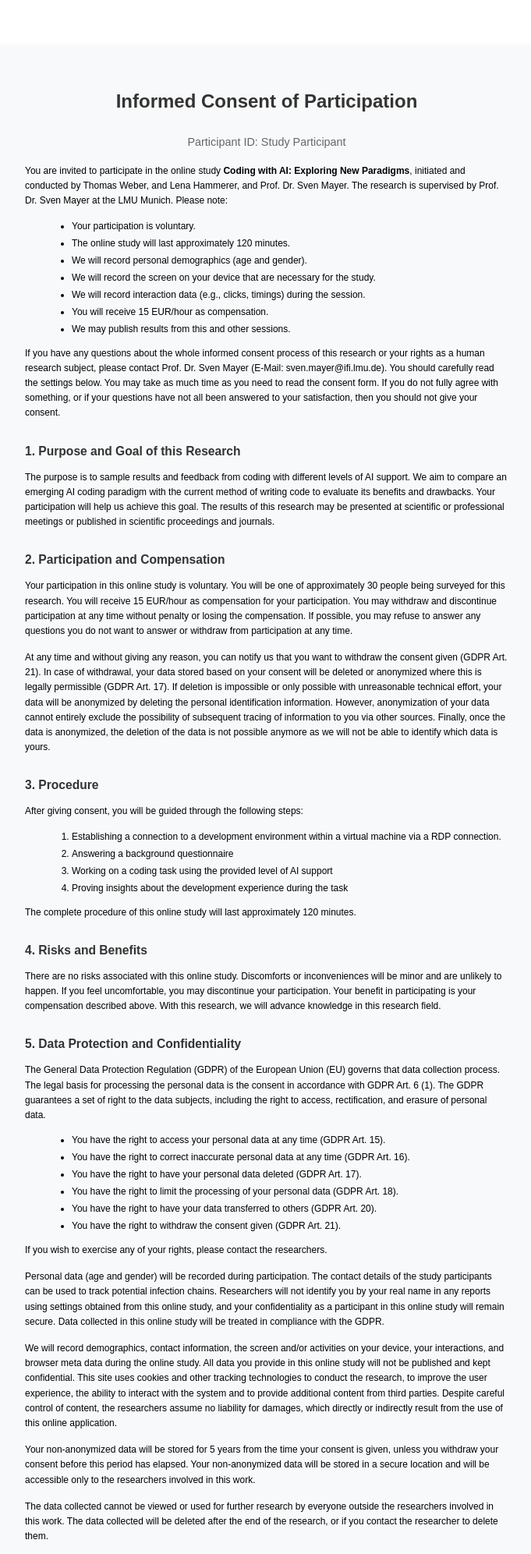
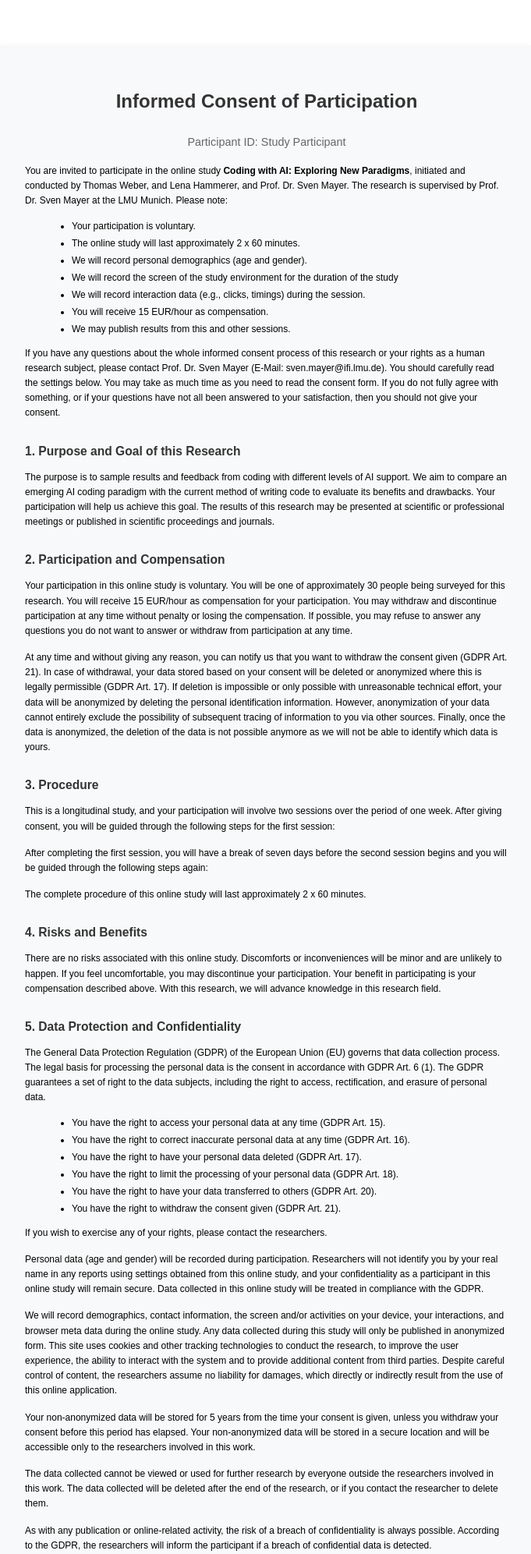
Before and after one commit to OhItsLena/coding_study_test, a Flask app: page /consent in a window 1280 px wide. Shown: the top 1993 px of the page at 78% size, without its empty margins (298-979 px from the left). Run offline with Flask 3, Linux system fonts and the light colour scheme; data that the repository does not hold is empty; some libraries are stand-ins or nearby versions.

Commit message:
updated consent form content

```diff
--- a/exportInformedConsent.json
+++ b/exportInformedConsent.json
@@ -2,7 +2,7 @@
     "version": "0.2.2",
     "versionData": "0.3",
     "title": "Coding with AI: Exploring New Paradigms",
-    "duration": "120 minutes",
+    "duration": "2 x 60 minutes",
     "personalData": "age and gender",
     "storageTime": "5 years",
     "purpose": "The purpose is to sample results and feedback from coding with different levels of AI support.",
@@ -27,7 +27,8 @@
         "notes": false,
         "interaction": true
     },
-    "procedure": "1. Establishing a connection to a development environment within a virtual machine via a RDP connection.\n2. Answering a background questionnaire\n3. Working on a coding task using the provided level of AI support\n4. Proving insights about the development experience during the task",
+    "procedure1": "1. Establishing a connection to a development environment within a virtual machine via a RDP connection.\n2. Answering a background questionnaire\n3. Working on a coding task using the provided level of AI support\n4. Proving insights about the development experience during the task",
+    "procedure2": "1. Establishing a connection to a development environment within a virtual machine via a RDP connection.\n2. Working on a coding task using the provided level of AI support\n3. Proving insights about the development experience during the task",
     "institution": "LMU Munich",
     "type": "online study",
     "share": "no",
--- a/templates/consent.jinja
+++ b/templates/consent.jinja
@@ -105,7 +105,7 @@
         <li>The online study will last approximately {{ duration }}.</li>
         <li>We will record personal demographics ({{ personal_data }}).</li>
         {% if consent_data.record.screenrecoding %}
-        <li>We will record the screen on your device that are necessary for the study.</li>
+        <li>We will record the screen of the study environment for the duration of the study</li>
         {% endif %}
         {% if consent_data.record.interaction %}
         <li>We will record interaction data (e.g., clicks, timings) during the session.</li>
@@ -125,9 +125,16 @@
     <p>At any time and without giving any reason, you can notify us that you want to withdraw the consent given (GDPR Art. 21). In case of withdrawal, your data stored based on your consent will be deleted or anonymized where this is legally permissible (GDPR Art. 17). If deletion is impossible or only possible with unreasonable technical effort, your data will be anonymized by deleting the personal identification information. However, anonymization of your data cannot entirely exclude the possibility of subsequent tracing of information to you via other sources. Finally, once the data is anonymized, the deletion of the data is not possible anymore as we will not be able to identify which data is yours.</p>
 
     <h2>3. Procedure</h2>
-    <p>After giving consent, you will be guided through the following steps:</p>
+    <p>This is a longitudinal study, and your participation will involve two sessions over the period of one week.
+    After giving consent, you will be guided through the following steps for the first session:</p>
     <ol>
-        {% for step in procedure_steps %}
+        {% for step in procedure_steps1 %}
+        <li>{{ step }}</li>
+        {% endfor %}
+    </ol>
+    <p>After completing the first session, you will have a break of seven days before the second session begins and you will be guided through the following steps again:</p>
+    <ol>
+        {% for step in procedure_steps2 %}
         <li>{{ step }}</li>
         {% endfor %}
     </ol>
@@ -149,9 +156,9 @@
     </ul>
     <p>If you wish to exercise any of your rights, please contact the researchers.</p>
 
-    <p>Personal data ({{ personal_data }}) will be recorded during participation. The contact details of the study participants can be used to track potential infection chains. Researchers will not identify you by your real name in any reports using settings obtained from this online study, and your confidentiality as a participant in this online study will remain secure. Data collected in this online study will be treated in compliance with the GDPR.</p>
+    <p>Personal data ({{ personal_data }}) will be recorded during participation. Researchers will not identify you by your real name in any reports using settings obtained from this online study, and your confidentiality as a participant in this online study will remain secure. Data collected in this online study will be treated in compliance with the GDPR.</p>
 
-    <p>We will record {% if consent_data.record.demographics %}demographics, {% endif %}{% if consent_data.record.contact %}contact information, {% endif %}{% if consent_data.record.screenrecoding %}the screen and/or activities on your device, {% endif %}{% if consent_data.record.interaction %}your interactions, {% endif %}and browser meta data during the online study. All data you provide in this online study will not be published and kept confidential. This site uses cookies and other tracking technologies to conduct the research, to improve the user experience, the ability to interact with the system and to provide additional content from third parties. Despite careful control of content, the researchers assume no liability for damages, which directly or indirectly result from the use of this online application.</p>
+    <p>We will record {% if consent_data.record.demographics %}demographics, {% endif %}{% if consent_data.record.contact %}contact information, {% endif %}{% if consent_data.record.screenrecoding %}the screen and/or activities on your device, {% endif %}{% if consent_data.record.interaction %}your interactions, {% endif %}and browser meta data during the online study. Any data collected during this study will only be published in anonymized form. This site uses cookies and other tracking technologies to conduct the research, to improve the user experience, the ability to interact with the system and to provide additional content from third parties. Despite careful control of content, the researchers assume no liability for damages, which directly or indirectly result from the use of this online application.</p>
 
     <p>Your non-anonymized data will be stored for {{ storage_time }} from the time your consent is given, unless you withdraw your consent before this period has elapsed. Your non-anonymized data will be stored in a secure location and will be accessible only to the researchers involved in this work.</p>
 
```
